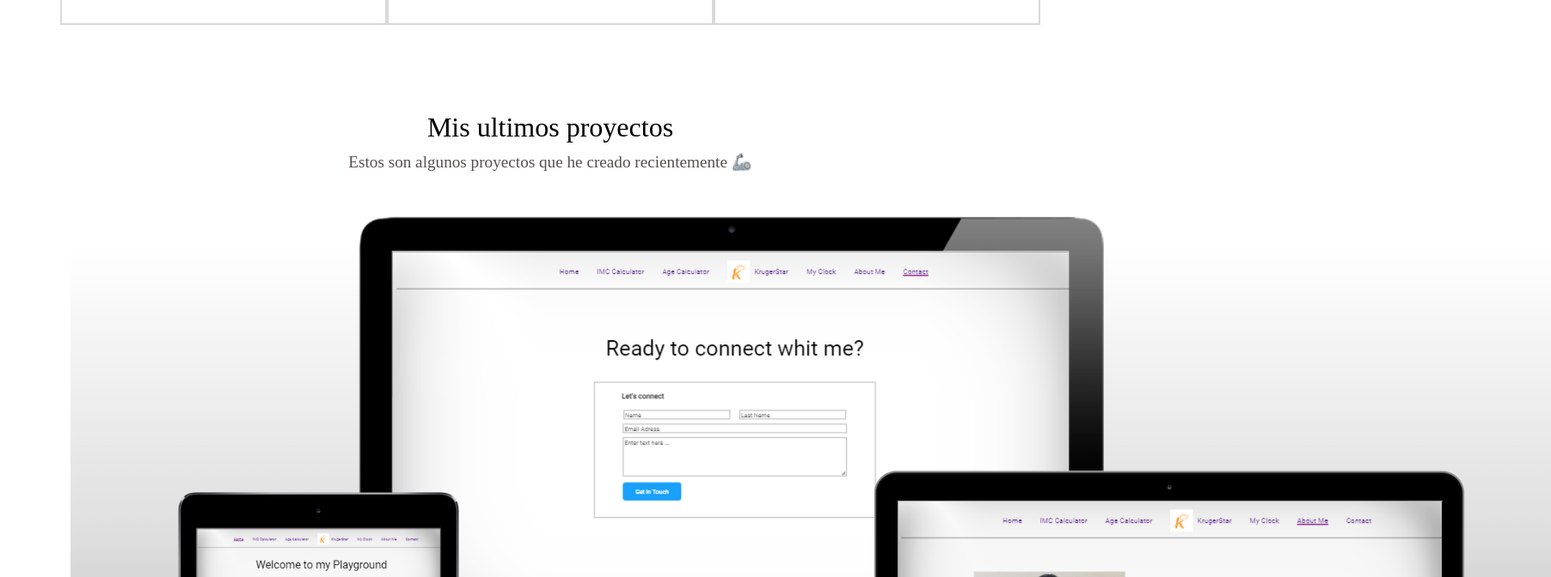
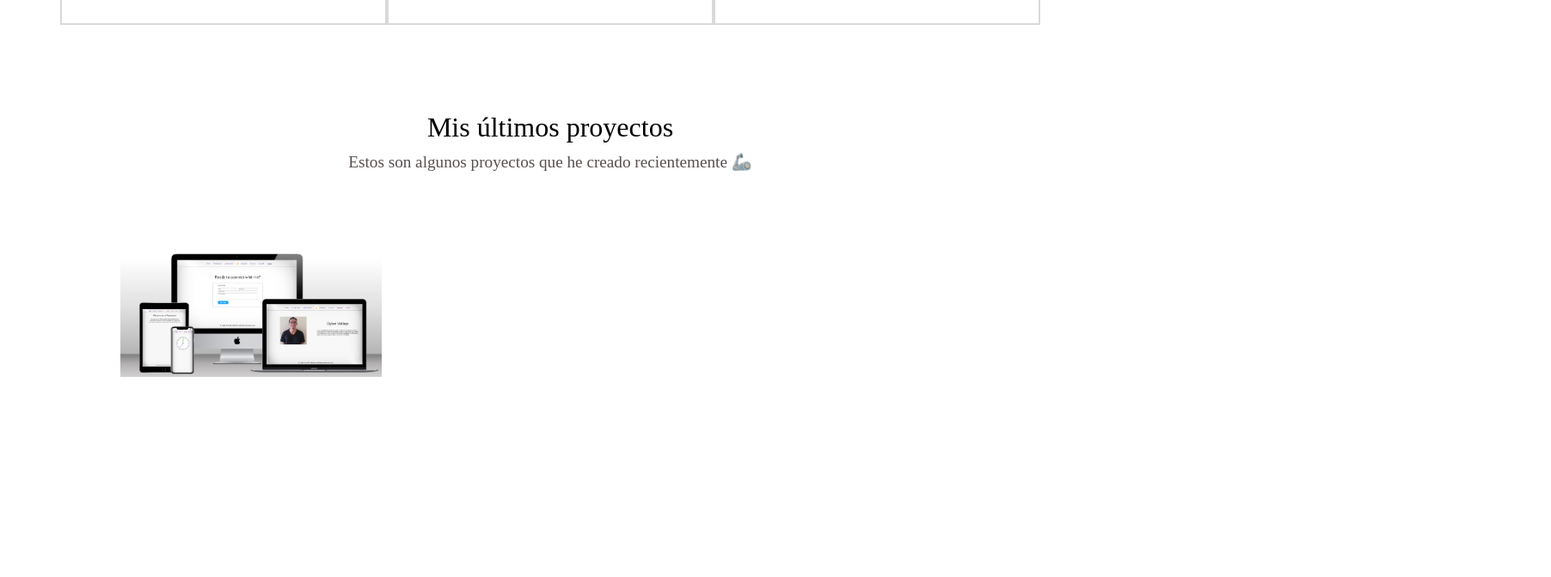
Before and after one commit to DylanVallejo/Bootstrap-FCC, a React (Create React App) app: page / in a window 1280 px wide. Shown: the part 1860-2532 px from the top of the page at 86% size, 1804 px wide, since content can reach past the window. After the commit the page ends 2449 px from the top, so only its background shows below. Built offline with nearby package versions, Linux system fonts and the light colour scheme; a web font is replaced by a local one.

Commit message:
corrigiendo falta ortografica

```diff
--- a/src/components/proyects/Proyects.jsx
+++ b/src/components/proyects/Proyects.jsx
@@ -6,16 +6,23 @@ import styles from './Proyects.module.scss'
 function Proyects() {
     return (
         <section className={` d-flex flex-column ${styles.proyectosRecientes} ${styles.seccionClara}`}>
-            <h2 className={`${styles.seccionTitulo} ${styles.textoNegro}`}>Mis ultimos proyectos </h2>
+            <h2 className={`${styles.seccionTitulo} ${styles.textoNegro}`}>Mis últimos proyectos </h2>
             <p className={`${styles.seccionDescripcion}`}>Estos son algunos proyectos que he creado recientemente 🦾</p>
             {/* galeria de proyectos */}
-            <div className={`container `}>
+            <div className={`container text-center ${styles.proyectoContenedor} `}>
                 <div className={`row`}>
                     <div className={`col-12 col-md-6 col-lg-4`}>
                         <div className={`${styles.proyecto}`}>
-                            <img src={require('../resources/Playground.png')}/>
+                            <img src={require('../resources/Playground.png')} alt="playground"/>
                             <div className={`${styles.overlay}`}>
-
+                                <p>Mi playground es una recopilación de mini proyectos</p>
+                                <div className={`${styles.iconosContenedores}`}>
+                                    <a href='https://github.com/DylanVallejo' target="_blank" rel="noopener noreferrer">
+                                        <svg xmlns="http://www.w3.org/2000/svg" width="16" height="16" fill="currentColor" class="bi bi-github" viewBox="0 0 16 16">
+                                            <path d="M8 0C3.58 0 0 3.58 0 8c0 3.54 2.29 6.53 5.47 7.59.4.07.55-.17.55-.38 0-.19-.01-.82-.01-1.49-2.01.37-2.53-.49-2.69-.94-.09-.23-.48-.94-.82-1.13-.28-.15-.68-.52-.01-.53.63-.01 1.08.58 1.23.82.72 1.21 1.87.87 2.33.66.07-.52.28-.87.51-1.07-1.78-.2-3.64-.89-3.64-3.95 0-.87.31-1.59.82-2.15-.08-.2-.36-1.02.08-2.12 0 0 .67-.21 2.2.82.64-.18 1.32-.27 2-.27.68 0 1.36.09 2 .27 1.53-1.04 2.2-.82 2.2-.82.44 1.1.16 1.92.08 2.12.51.56.82 1.27.82 2.15 0 3.07-1.87 3.75-3.65 3.95.29.25.54.73.54 1.48 0 1.07-.01 1.93-.01 2.2 0 .21.15.46.55.38A8.012 8.012 0 0 0 16 8c0-4.42-3.58-8-8-8z"/>
+                                        </svg>
+                                    </a>
+                                </div>
                             </div>
                         </div>
                     </div>
--- a/src/components/proyects/Proyects.module.scss
+++ b/src/components/proyects/Proyects.module.scss
@@ -11,7 +11,45 @@
 .proyectosRecientes{
     padding: 40px;
 }
+.proyectosRecientes img{
+    height: 100%;
+    width: 100%;
+    padding: 10px;
+    border-radius: 10px;
+    display: block;
+    transition: all 0.2s ease;
+}
+.proyectoContenedor{
+    padding: 60px;
+    margin-bottom: 40px;
+}
 
+//creando un overlay del texto sobre una imagen
+.overlay{
+    transition: all 0.2s ease;
+    opacity: 0;
+    position: absolute;
+    top: 50%;
+    left: 50%;
+    transform: translate(-50%,-50%);
+    text-align: center;
+}
+.overlay p{
+    font-size: 25px;
+    font-weight: bold;
+    margin-bottom: 0;
+
+}
+.proyecto{
+    position: relative;
+}
+.proyecto:hover img {
+    opacity: 0.2;
+}
+.proyecto:hover .overlay {
+    opacity: 1;
+}
+// .
 .seccionClara{
     color: black;
     background-color: white;
```
